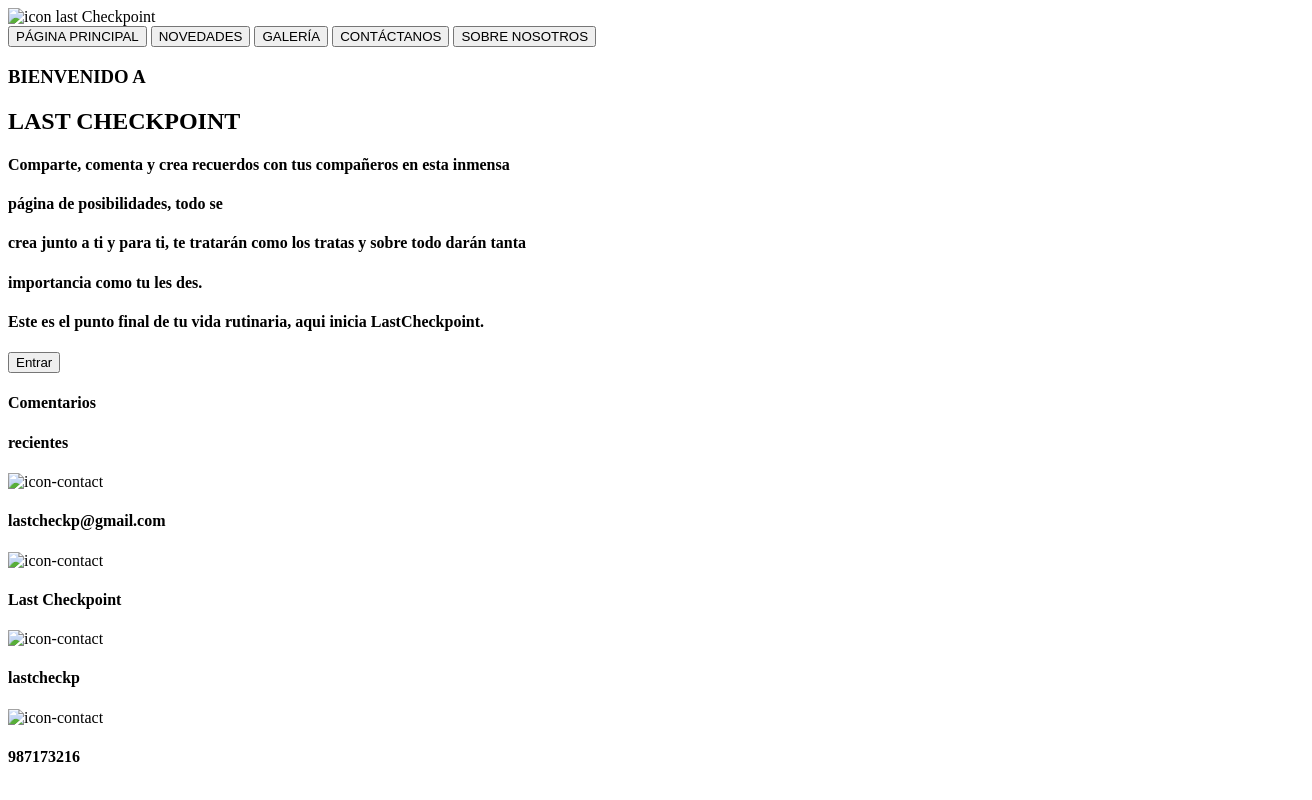
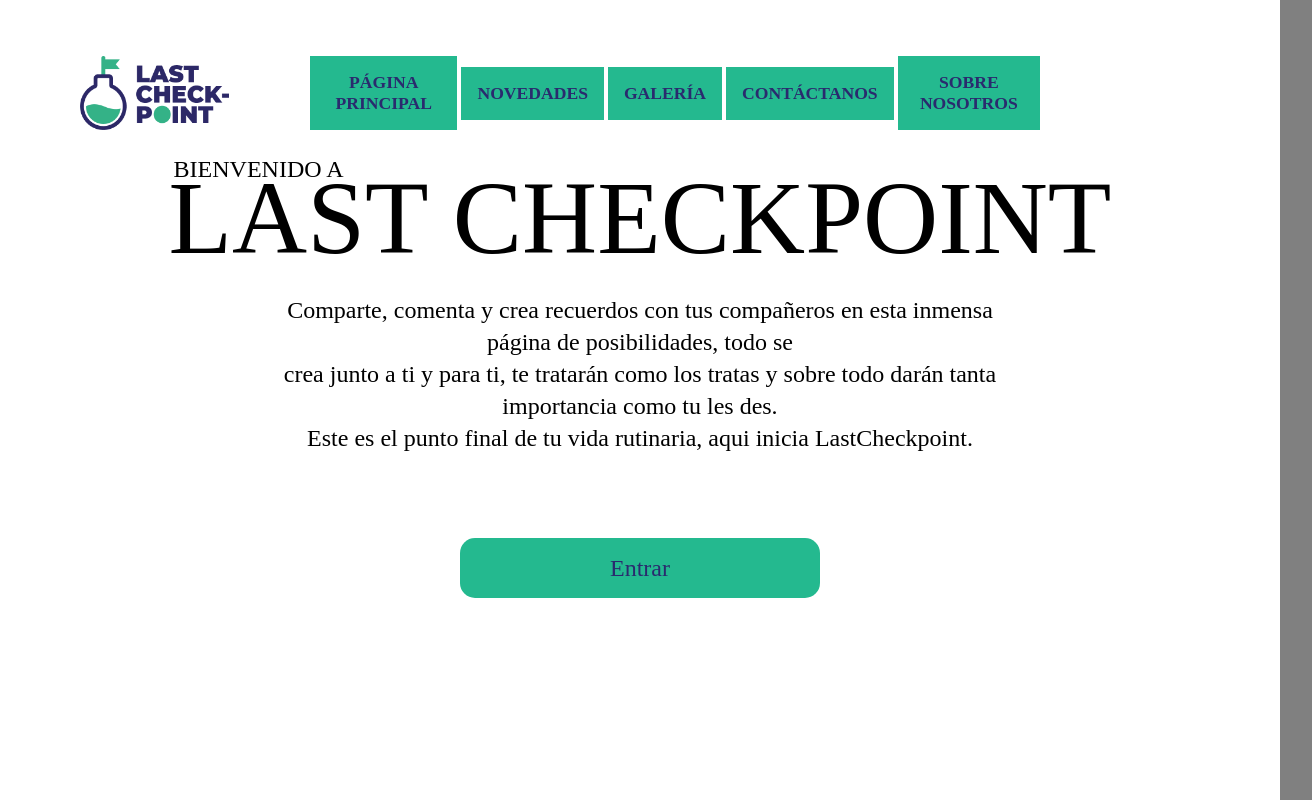
Before and after one commit to GeorgeVillarroel/LastCheckpoint, a plain HTML site: page index.html in a window 1280 px wide. Shown: the top 800 px of the page, 1312 px wide, since content can reach past the window. Drawn offline with Linux system fonts and the light colour scheme; the site is published under a folder, as on GitHub Pages, so addresses that start at the root find nothing; a web font is replaced by a local one.

Commit message:
Fix links

```diff
--- a/index.html
+++ b/index.html
@@ -3,13 +3,13 @@
 <head>
     <meta charset="UTF-8">
     <meta name="viewport" content="width=device-width, initial-scale=1.0">
-    <link rel="stylesheet" href="/src/styles/style.css">
-    <link rel="stylesheet" href="/src/styles/reset.css">
+    <link rel="stylesheet" href="src/styles/style.css">
+    <link rel="stylesheet" href="src/styles/reset.css">
     <title>Last Checkpoint</title>
 </head>
 <body>
     <header class="navbar">
-        <img src="/src/assets/img/Recurso_1.png" class="nav-icon" alt="icon last Checkpoint">
+        <img src="src/assets/img/Recurso_1.png" class="nav-icon" alt="icon last Checkpoint">
         <nav class="nav-buttons">
             <button class="nav-btn nav-button-home">PÁGINA PRINCIPAL</button>
             <button class="nav-btn nav-button-news">NOVEDADES</button>
@@ -66,21 +66,21 @@
     <footer class="contact-info">
         <section class="footer-top">
             <div class="rrss email">
-                <img src="/src/assets/img/Recurso_2.png" alt="icon-contact" class="contact-icon">
+                <img src="src/assets/img/Recurso_2.png" alt="icon-contact" class="contact-icon">
                 <h4 class="contact-h4">lastcheckp@gmail.com</h4>
             </div>
             <div class="rrss youtube">
-                <img src="/src/assets/img/Recurso_5.png" alt="icon-contact" class="contact-icon">
+                <img src="src/assets/img/Recurso_5.png" alt="icon-contact" class="contact-icon">
                 <h4 class="contact-h4">Last Checkpoint</h4>
             </div>
         </section>
         <section class="footer-bot">
             <div class="rrss instagram">
-                <img src="/src/assets/img/Recurso_3.png" alt="icon-contact" class="contact-icon">
+                <img src="src/assets/img/Recurso_3.png" alt="icon-contact" class="contact-icon">
                 <h4 class="contact-h4">lastcheckp</h4>
             </div>
             <div class="rrss whatsapp">
-                <img src="/src/assets/img/Recurso_4.png" alt="icon-contact" class="contact-icon">
+                <img src="src/assets/img/Recurso_4.png" alt="icon-contact" class="contact-icon">
                 <h4 class="contact-h4">987173216</h4>
             </div>
         </section>
```
